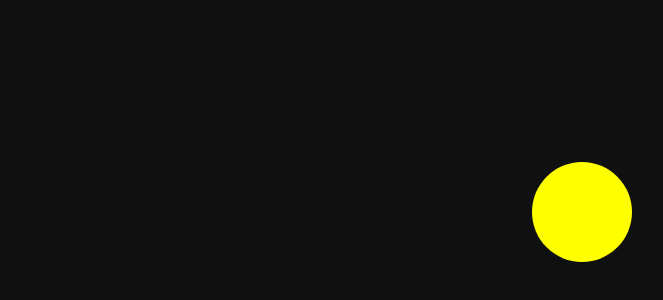
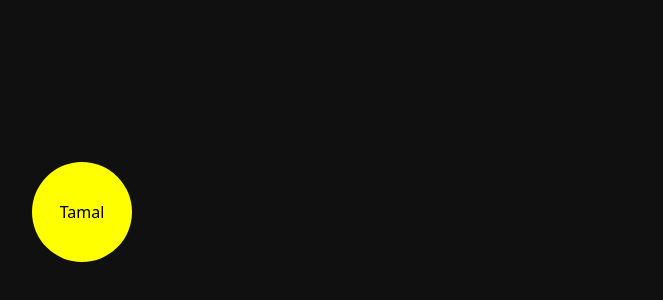
Before and after one commit to Tamalckb531/Learning-Motion, a Next.js app in the folder demos/: page / in a window 1280 px wide. Shown: the part 108-408 px from the top of the page, without its empty margins (558-1221 px from the left). Built offline with nearby package versions, Linux system fonts and the light colour scheme.

Commit message:
Learn keyframes

```diff
--- a/demos/src/app/page.tsx
+++ b/demos/src/app/page.tsx
@@ -1,9 +1,9 @@
-import Transitions from "@/components/Transitions";
+import Keyframes from "@/components/Keyframes";
 
 export default function Home() {
   return (
     <div className="">
-      <Transitions />
+      <Keyframes />
     </div>
   );
 }
--- /dev/null
+++ b/demos/src/components/Keyframes.tsx
@@ -0,0 +1,21 @@
+import * as motion from "motion/react-client";
+
+//? Keyframes are basically a way to use a single animation with multiple variables using array
+
+const Keyframes = () => {
+  return (
+    <motion.div
+      className="box flex items-center justify-center"
+      animate={{
+        scale: [1, 2, 2, 4, 3, 2, 2, 1],
+        rotate: [0, -45, 45, 0],
+        borderRadius: ["100%", "20%", "30%", "50%", "30%", "20%", "100%"],
+      }}
+      transition={{ delay: 1, duration: 5, ease: "circIn" }}
+    >
+      Tamal
+    </motion.div>
+  );
+};
+
+export default Keyframes;
```
